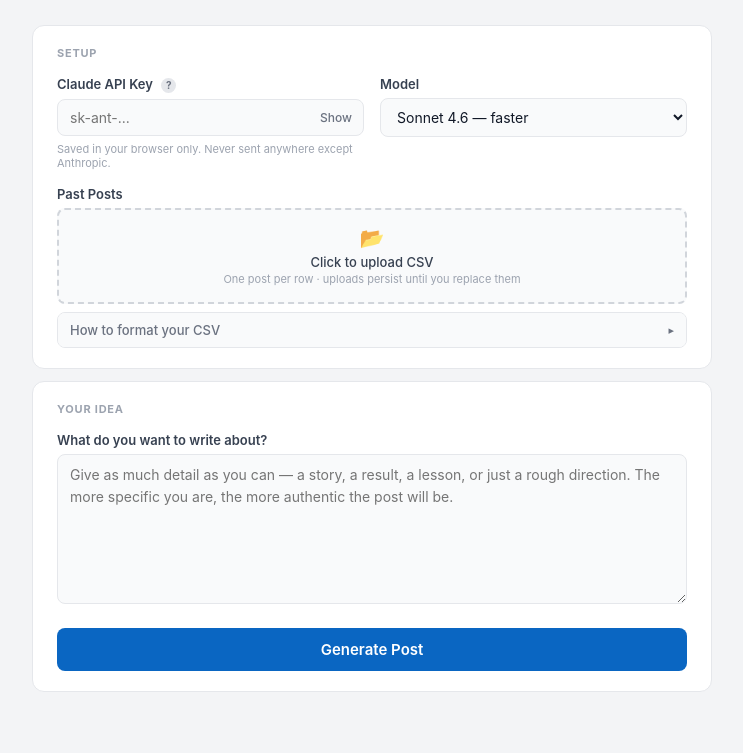
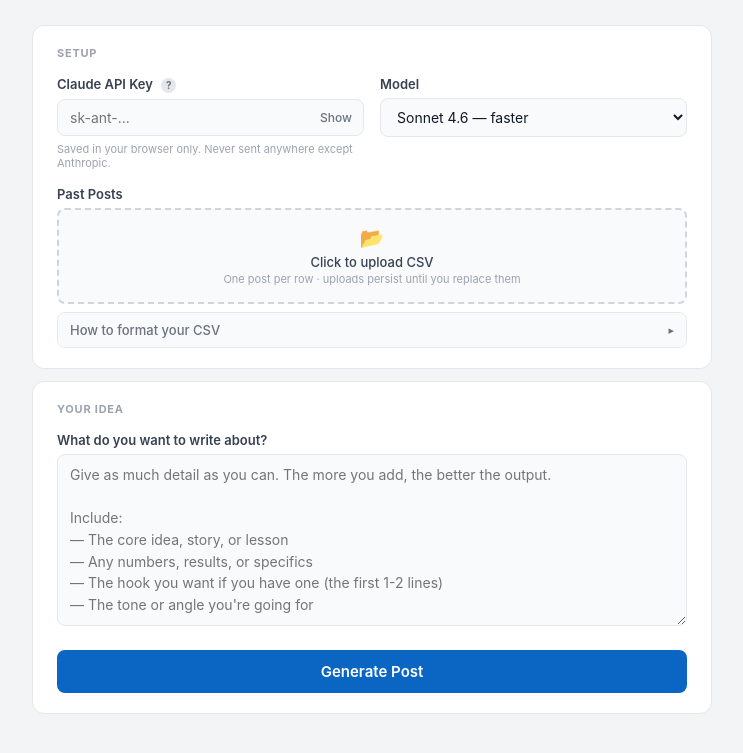
Before and after one commit to amanmediag/post-generator, a website: page index.html in a window 1280 px wide. Shown: the part 87-840 px from the top of the page, without its empty margins (268-1011 px from the left). Drawn offline with Linux system fonts and the light colour scheme.

Commit message:
Improve topic placeholder with hook guidance

```diff
--- a/index.html
+++ b/index.html
@@ -522,7 +522,7 @@
         <div class="card-label">Your Idea</div>
         <div class="field">
             <label for="topic">What do you want to write about?</label>
-            <textarea id="topic" rows="6" placeholder="Give as much detail as you can — a story, a result, a lesson, or just a rough direction. The more specific you are, the more authentic the post will be."></textarea>
+            <textarea id="topic" rows="7" placeholder="Give as much detail as you can. The more you add, the better the output.&#10;&#10;Include:&#10;— The core idea, story, or lesson&#10;— Any numbers, results, or specifics&#10;— The hook you want if you have one (the first 1-2 lines)&#10;— The tone or angle you're going for"></textarea>
         </div>
         <button class="btn-gen" id="gen-btn" type="button" onclick="generate()">Generate Post</button>
         <div class="error-box" id="error-box"></div>
```
